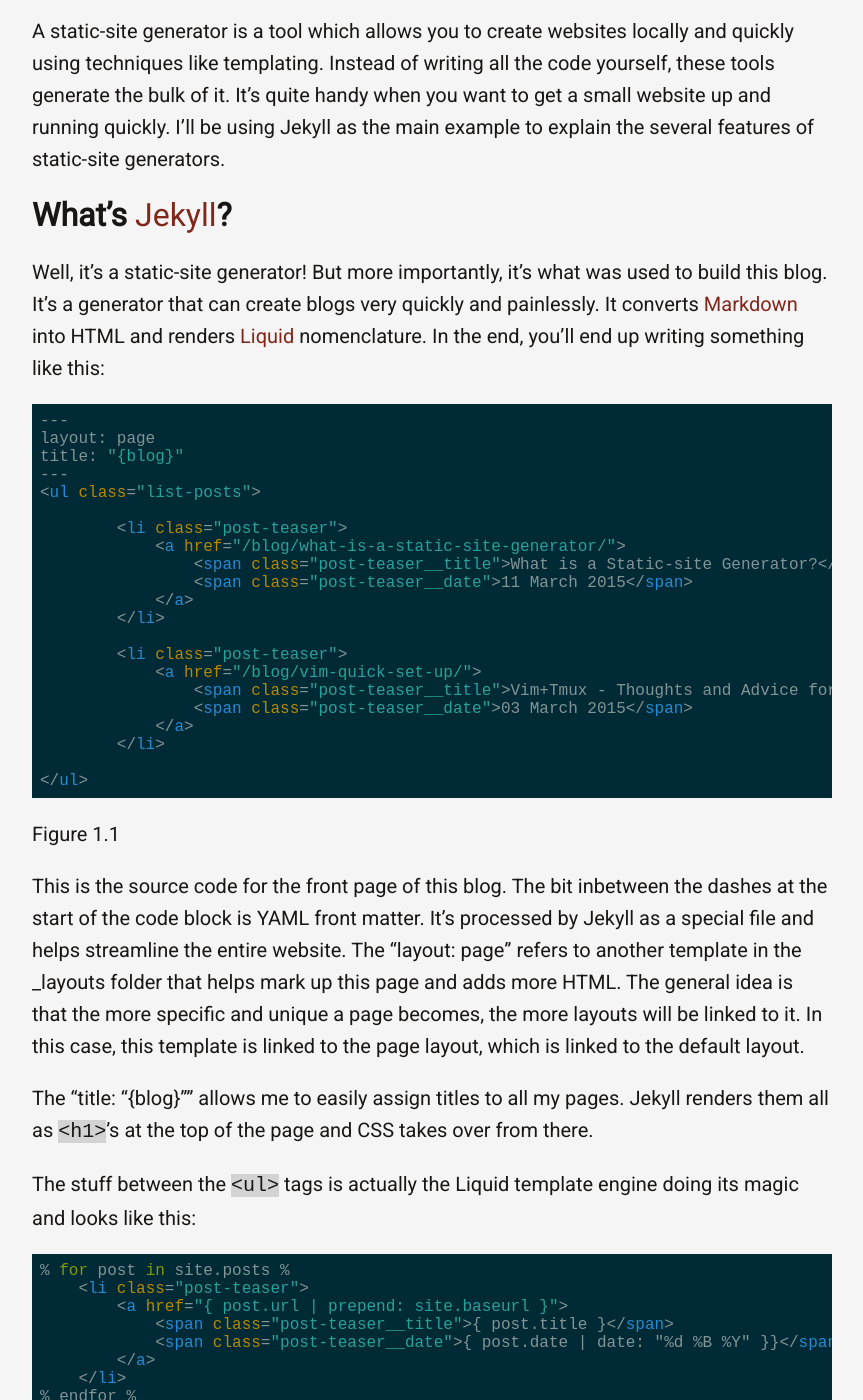
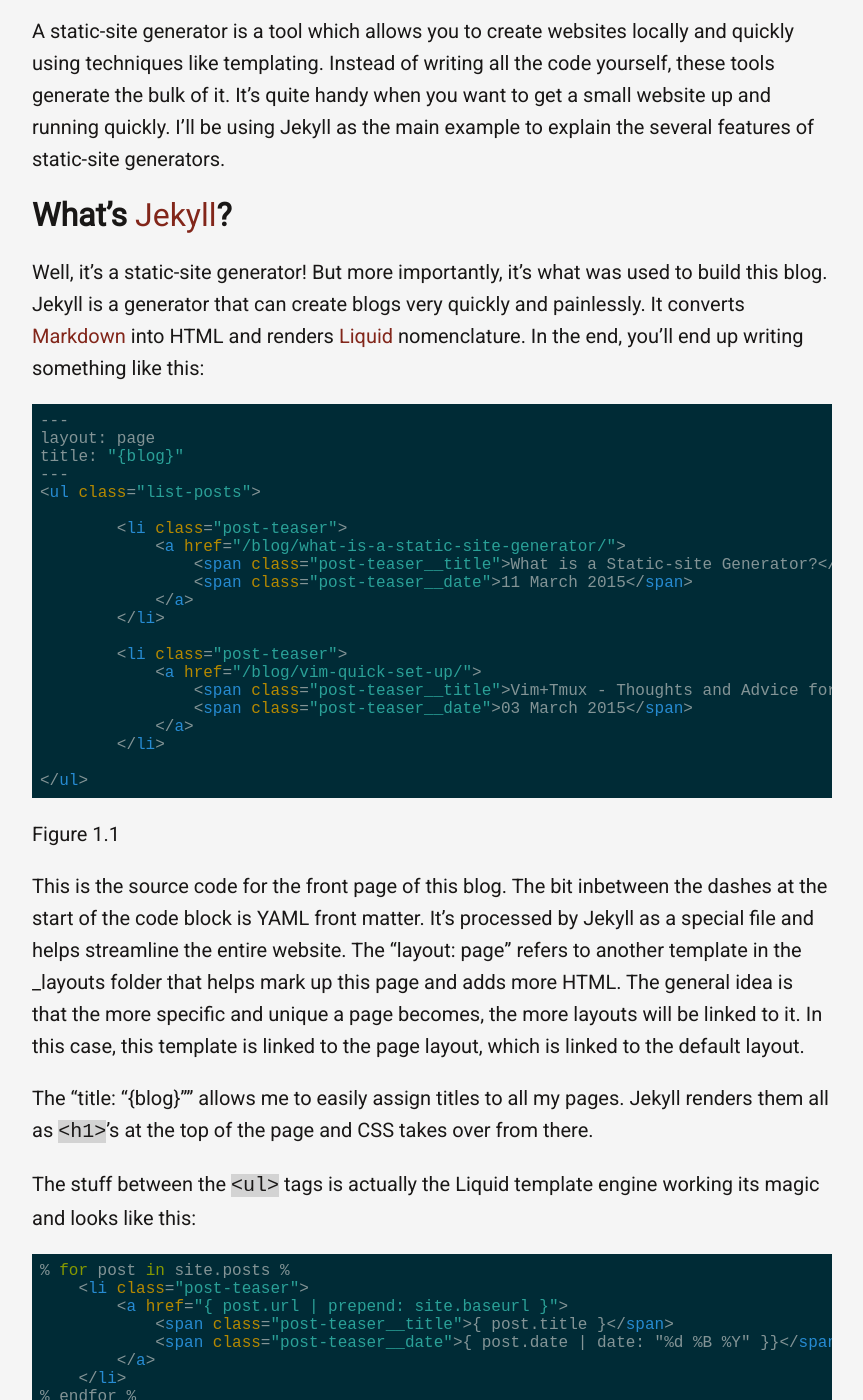
Before and after one commit to dvrico/dvrico.github.io, a Jekyll site: the page built from _posts/2015-03-11-what-is-a-static-site-generator.md, in a window 1280 px wide and 1400 px high, scrolled down 253 px. Shown: the whole window, without its empty margins (208-1071 px from the left). Built offline with Jekyll 4.4.1, drawn with Linux system fonts in a browser that asks for light colours; comment, search, counter and statistics services are not loaded; some of the changed text lies outside the part shown.

Commit message:
Fix embarassing grammar mistakes in second post.

```diff
--- a/_posts/2015-03-11-what-is-a-static-site-generator.md
+++ b/_posts/2015-03-11-what-is-a-static-site-generator.md
@@ -16,7 +16,7 @@
 ==============
 
 Well, it's a static-site generator! But more importantly, it's what was used to build
-this blog. It's a generator that can create blogs very quickly and painlessly.
+this blog. Jekyll is  a generator that can create blogs very quickly and painlessly.
 It converts [Markdown](https://daringfireball.net/projects/markdown/) into HTML and renders
 [Liquid](https://github.com/Shopify/liquid/wiki)
 nomenclature. In the end, you'll end up writing something like this:
@@ -48,7 +48,7 @@
 The "title: "{blog}"" allows me to easily assign titles to all my pages. Jekyll renders them
 all as `<h1>`'s at the top of the page and CSS takes over from there.
 
-The stuff between the `<ul>` tags is actually the Liquid template engine doing its magic and
+The stuff between the `<ul>` tags is actually the Liquid template engine working its magic and
 looks like this:
 
     % for post in site.posts %
```
Also changed, not shown: other parts of _posts/2015-03-11-what-is-a-static-site-generator.md (+1 -1 lines).
